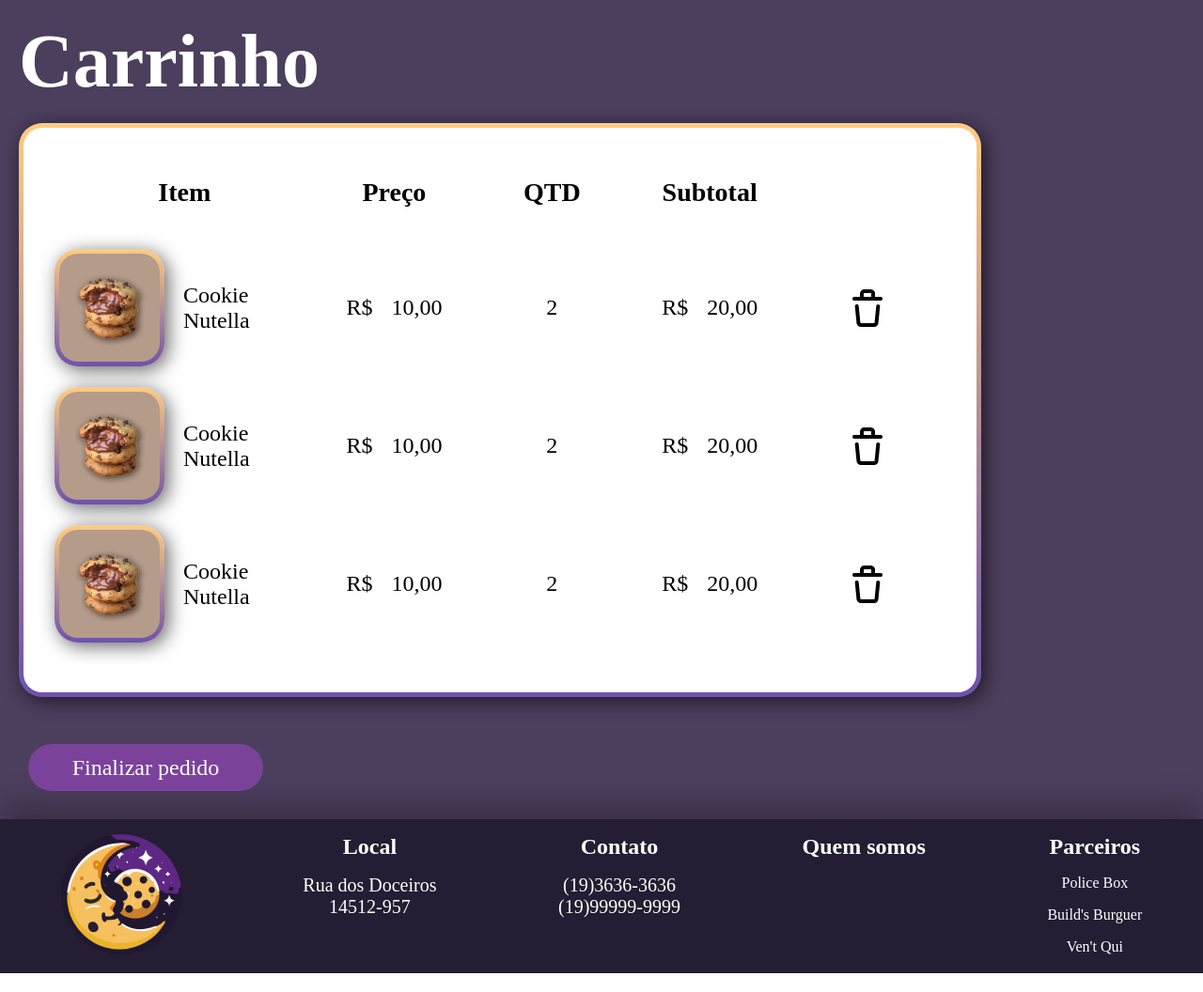
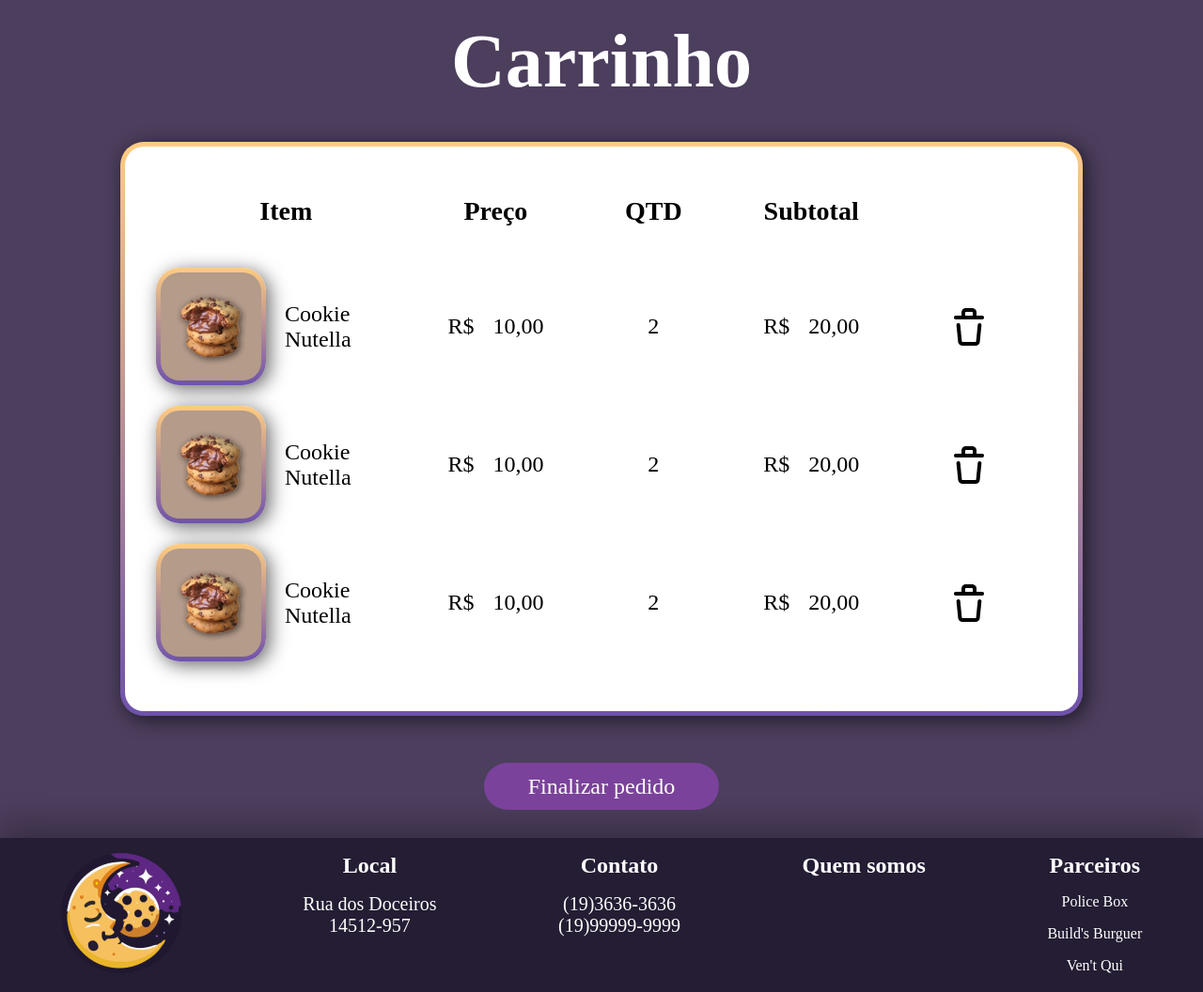
Before and after one commit to erickgusson/SENAC-Projeto-Integrador, a PHP site: page /carrinho.php in a window 1280 px wide. Shown: the part 187-1243 px from the top of the page at 94% size. Run offline with PHP 8.4, Linux system fonts and the light colour scheme; some web fonts are replaced.

Commit message:
Ajeitado o caminho do css

```diff
--- a/assets/css/carrinho.css
+++ b/assets/css/carrinho.css
@@ -3,7 +3,7 @@ h1 {
     margin: 20px;
 }
 
-#carrinho .carrinho {
+#carrinho, .carrinho {
     display: flex;
     flex-direction: column;
     align-items: center;
```
